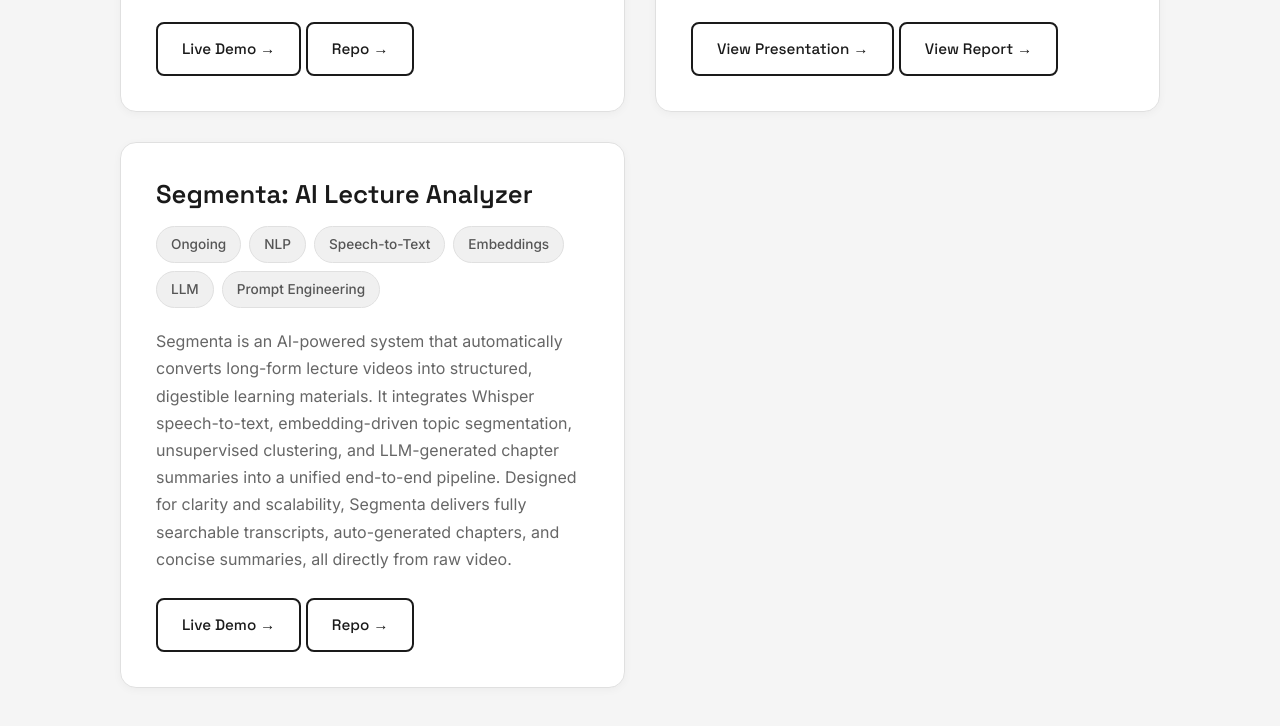
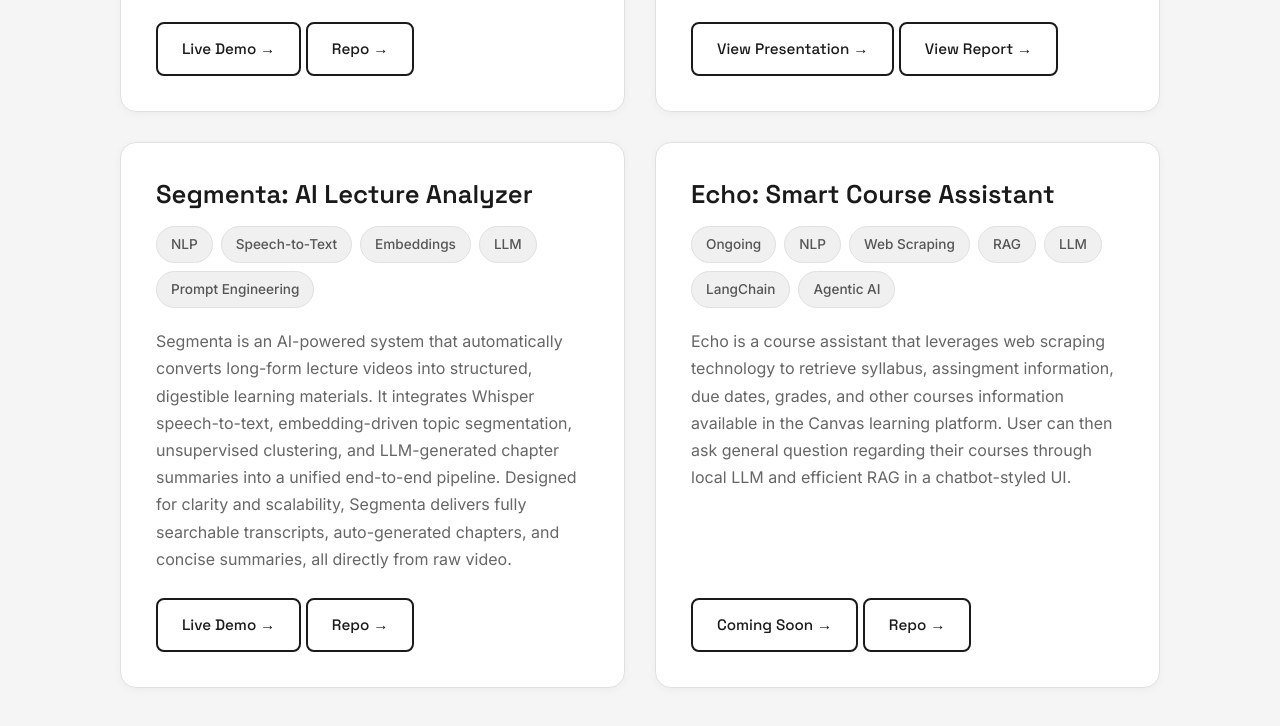
Before and after one commit to Christopher-Kusmana/portfolio, a plain HTML site: page projects.html in a window 1280 px wide. Shown: the part 738-1464 px from the top of the page. Drawn offline with Linux system fonts and the light colour scheme.

Commit message:
echo added

```diff
--- a/projects.html
+++ b/projects.html
@@ -451,7 +451,6 @@
       <div class="project-header">
           <h3 class="project-title">Segmenta: AI Lecture Analyzer</h3>
           <div class="tag-row">
-              <span class="tag">Ongoing</span>
               <span class="tag">NLP</span>
               <span class="tag">Speech-to-Text</span>
               <span class="tag">Embeddings</span>
@@ -489,6 +488,48 @@
 
   </div>
 
+
+
+  <div class="project-card">
+      <div class="project-header">
+          <h3 class="project-title">Echo: Smart Course Assistant</h3>
+          <div class="tag-row">
+              <span class="tag">Ongoing</span>
+              <span class="tag">NLP</span>
+              <span class="tag">Web Scraping</span>
+              <span class="tag">RAG</span>
+              <span class="tag">LLM</span>
+              <span class="tag">LangChain</span>
+              <span class="tag">Agentic AI</span>
+          </div>
+      </div>
+
+      <p class="project-desc">
+          Echo is a course assistant that leverages web scraping technology to retrieve syllabus,
+          assingment information, due dates, grades, and other courses information available in the
+          Canvas learning platform. User can then ask general question regarding their courses through
+          local LLM and efficient RAG in a chatbot-styled UI.
+      </p>
+
+      <div class="project-buttons">
+          <a class="btn-outline"
+             href=""
+             target="_blank"
+             rel="noopener noreferrer">
+             Coming Soon →
+          </a>
+          <a class="btn-outline"
+          href="https://github.com/Christopher-Kusmana/echo"
+          target="_blank"
+          rel="noopener noreferrer">
+          Repo →
+       </a>
+      </div>
+
+
+
+
+  </div>
   </div>
     </div>
   </div>
```
